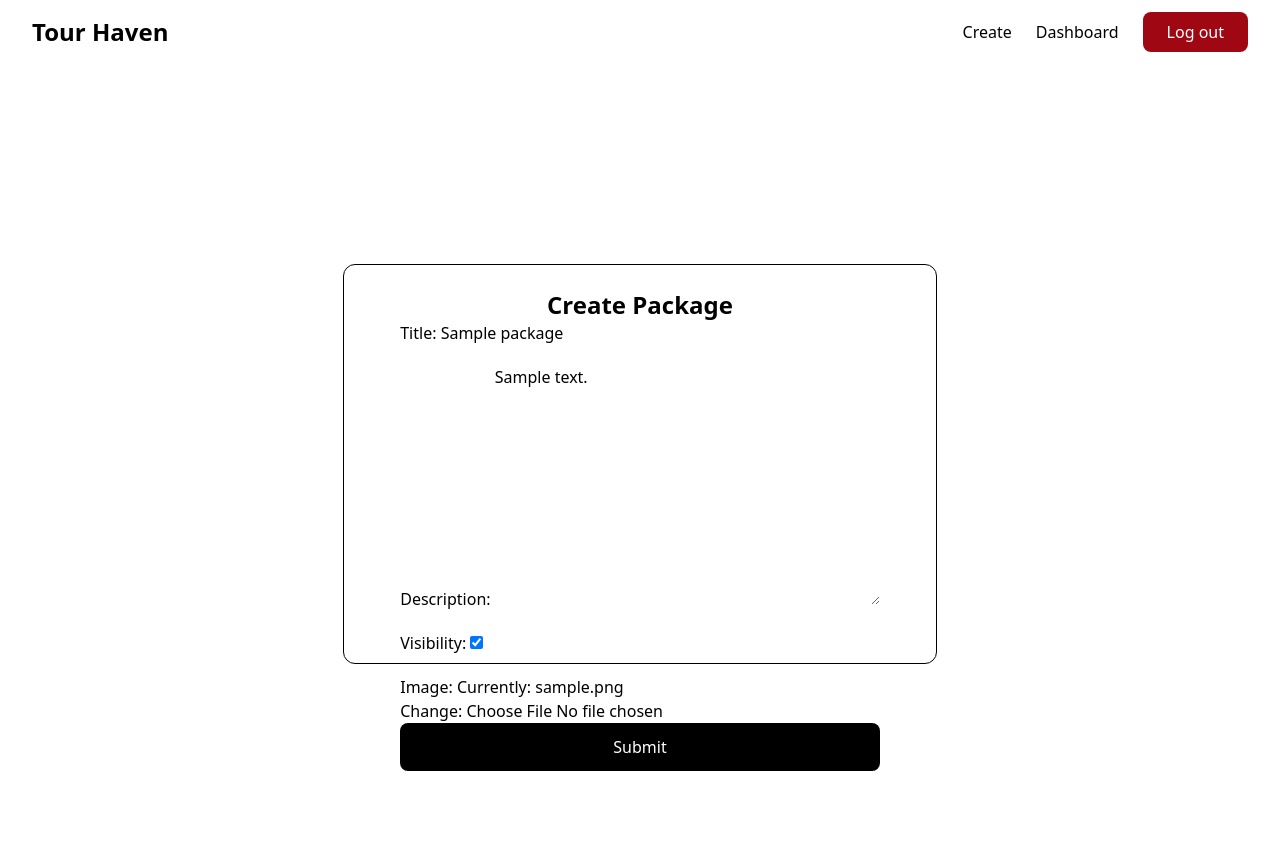
After one commit to darrelSchool/isproject, a Django app: a page that uses tour_operator/templates/modify_package.html in a window 1280 px wide. The commit adds this page. Run offline with Django 5.2, Linux system fonts and the light colour scheme; a user stored in the database is signed in; tables that the repository leaves empty hold one stand-in row (values such as "Sample post").

Commit message:
CRUD on operator dashboard is completed

```diff
--- a/static/css/style.css
+++ b/static/css/style.css
@@ -262,6 +262,9 @@
   .bg-red-800 {
     background-color: var(--color-red-800);
   }
+  .bg-none {
+    background-image: none;
+  }
   .px-3 {
     padding-inline: calc(var(--spacing) * 3);
   }
@@ -305,6 +308,9 @@
     --tw-font-weight: var(--font-weight-bold);
     font-weight: var(--font-weight-bold);
   }
+  .text-black {
+    color: var(--color-black);
+  }
   .text-white {
     color: var(--color-white);
   }
--- a/tour_operator/forms.py
+++ b/tour_operator/forms.py
@@ -34,7 +34,13 @@ class CreateOperator(forms.ModelForm):
 class CreatePackage(forms.ModelForm):
     class Meta:
         model = models.Package
-        fields = ["title", "description", "visibility"]
+        fields = ["title", "description", "visibility", "image"]
+
+
+class ModifyPackage(forms.ModelForm):
+    class Meta:
+        model = models.Package
+        fields = ["title", "description", "visibility", "image"]
 
 
 class AuthForm(AuthenticationForm):
--- a/tour_operator/models.py
+++ b/tour_operator/models.py
@@ -19,5 +19,6 @@ class Package(models.Model):
     title = models.CharField(max_length=50)
     image = models.ImageField(null=True)
     description = models.TextField()
+    slug = models.SlugField(unique=True, null=False)
     visibility = models.BooleanField(default=False)
     author = models.ForeignKey(Operator, on_delete=models.DO_NOTHING, null=False)
--- /dev/null
+++ b/tour_operator/templates/modify_package.html
@@ -0,0 +1,40 @@
+{% load static %}
+<!doctype html>
+<html lang="en">
+  <head>
+    <meta charset="UTF-8" />
+    <meta name="viewport" content="width=device-width, initial-scale=1" />
+    <title>Register Operator Details</title>
+    <link href="{% static 'css/style.css' %}" rel="stylesheet" />
+    <style>
+      input {
+        @apply px-3 py-2 border-b border-black text-xl
+      }
+    </style>
+  </head>
+  <body>
+    <header>
+    <nav class="py-3 px-8 flex flex-row items-center justify-between">
+        <a href="/operator" class="text-2xl font-bold">Tour Haven</a>
+        <div class="flex flex-row items-center space-x-6">
+          <a href="/operator/create_package">Create</a>
+          <a href="/operator/">Dashboard</a>
+          <form action="{% url 'tour_operator:logout' %}" method="POST">
+            {% csrf_token %}
+            <button type="Submit" class="text-center text-white px-6 py-2 bg-red-800 rounded-lg">Log out</button>
+          </form>
+        </div>
+    </nav>
+  </header>
+    <main class="flex flex-col items-center justify-center h-screen">
+
+    <form action="{% url 'tour_operator:modify_package' slug=slug %}" method="POST" enctype="multipart/form-data" class="flex flex-col items-center justify-between border border-black rounded-xl px-14 h-1/2 py-6">
+      <h1 class="font-bold text-2xl">Create Package</h1>
+      <div class="flex flex-col items-start space-y-5">
+      {% csrf_token %} {{ form }}
+      </div>
+      <button type="submit" class="bg-black text-white rounded-lg w-full py-3">Submit</button>
+    </form>
+    </main>
+  </body>
+</html>
--- a/tour_operator/urls.py
+++ b/tour_operator/urls.py
@@ -1,6 +1,8 @@
 from django.urls import path
 
 from tour_operator import views
+
+app_name = "tour_operator"
 
 urlpatterns = [
     path("", views.home, name="home"),
@@ -9,4 +11,6 @@ urlpatterns = [
     path("register", views.register, name="register"),
     path("add_details", views.add_details, name="add_details"),
     path("create_package", views.create_package, name="create_package"),
+    path("modify_package/<slug:slug>", views.modify_package, name="modify_package"),
+    path("delete_package/<slug:slug>", views.delete_package, name="delete_package"),
 ]
--- a/tour_operator/views.py
+++ b/tour_operator/views.py
@@ -4,9 +4,10 @@ from django.contrib.auth.forms import UserCreationForm
 from django.contrib.auth.views import AuthenticationForm
 from django.http import HttpResponse
 from django.shortcuts import redirect, render
+from django.utils.text import slugify
 
 from tour_operator import models
-from tour_operator.forms import AuthForm, CreateOperator, CreatePackage
+from tour_operator.forms import AuthForm, CreateOperator, CreatePackage, ModifyPackage
 
 
 def login_view(request):
@@ -70,12 +71,39 @@ def create_package(request):
     if not user.exists():
         return redirect("tour_operator:add_details")
     if request.method == "POST":
-        form = CreatePackage(request.POST)
+        form = CreatePackage(request.POST, request.FILES)
         if form.is_valid():
             newPackage = form.save(commit=False)
             newPackage.author = user[0]
+            newPackage.slug = slugify(newPackage.id)
             newPackage.save()
             return redirect("tour_operator:home")
     else:
         form = CreatePackage()
     return render(request, "create_package.html", {"form": form})
+
+
+@login_required(login_url="/operator/login")
+def modify_package(request, slug):
+    user = models.Operator.objects.filter(user_id=request.user)
+    if not user.exists():
+        return redirect("tour_operator:add_details")
+    pack = models.Package.objects.get(slug=slug)
+    if request.method == "POST":
+        form = ModifyPackage(request.POST, request.FILES, instance=pack)
+        if form.is_valid():
+            form.save()
+            return redirect("tour_operator:home")
+    else:
+        form = ModifyPackage(instance=pack)
+    return render(request, "modify_package.html", {"form": form, "slug": slug})
+
+
+@login_required(login_url="/operator/login")
+def delete_package(request, slug):
+    user = models.Operator.objects.filter(user_id=request.user)
+    if not user.exists():
+        return redirect("tour_operator:add_details")
+    pack = models.Package.objects.get(slug=slug)
+    pack.delete()
+    return redirect("tour_operator:home")
```
Also changed, not shown: tour_operator/templates/home.html (+13 -2 lines), media/Visit-Lake-Malawi.jpg (added), media/Visit-Lake-Malawi_2ixoCT2.jpg (added), media/Visit-Lake-Malawi_89DJKCv.jpg (added), media/Visit-Lake-Malawi_Ri54SVe.jpg (added), media/Visit-Lake-Malawi_f8HgnIk.jpg (added), media/Visit-Lake-Malawi_q24QPT0.jpg (added), media/Visit-Lake-Malawi_xl2zJpW.jpg (added), media/fallback.png (renamed from media/test.png), static/css/js/dashboard.js (added), tour_operator/migrations/0004_package_slug.py (added), tour_operator/migrations/0005_alter_package_slug.py (added), tour_operator/migrations/0006_alter_package_slug.py (added).
